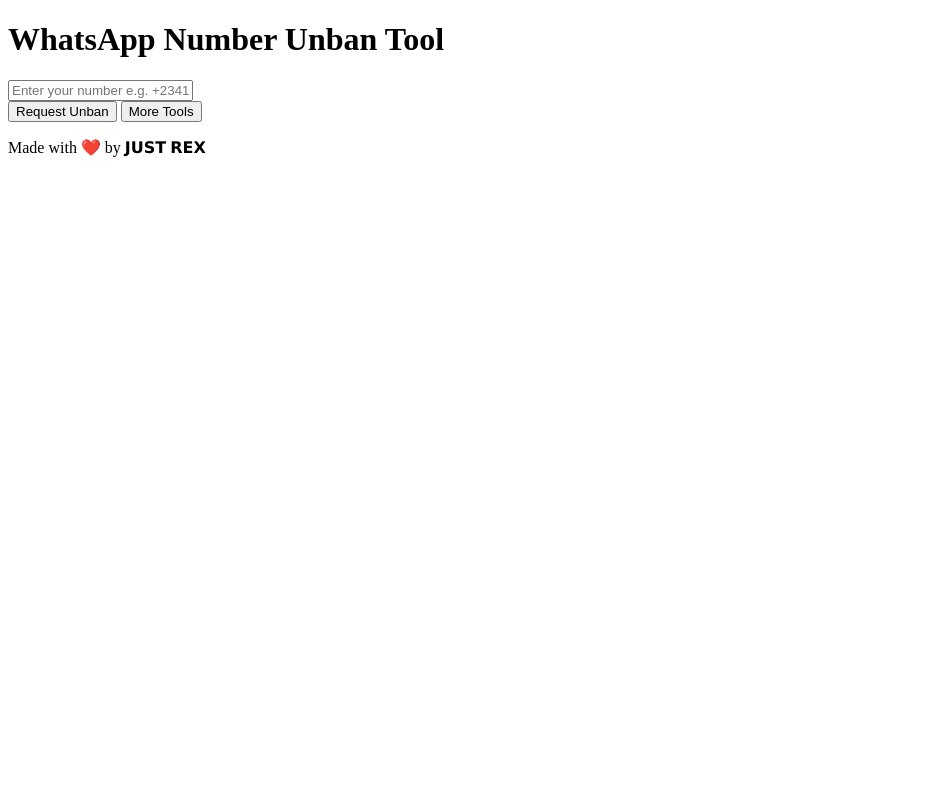
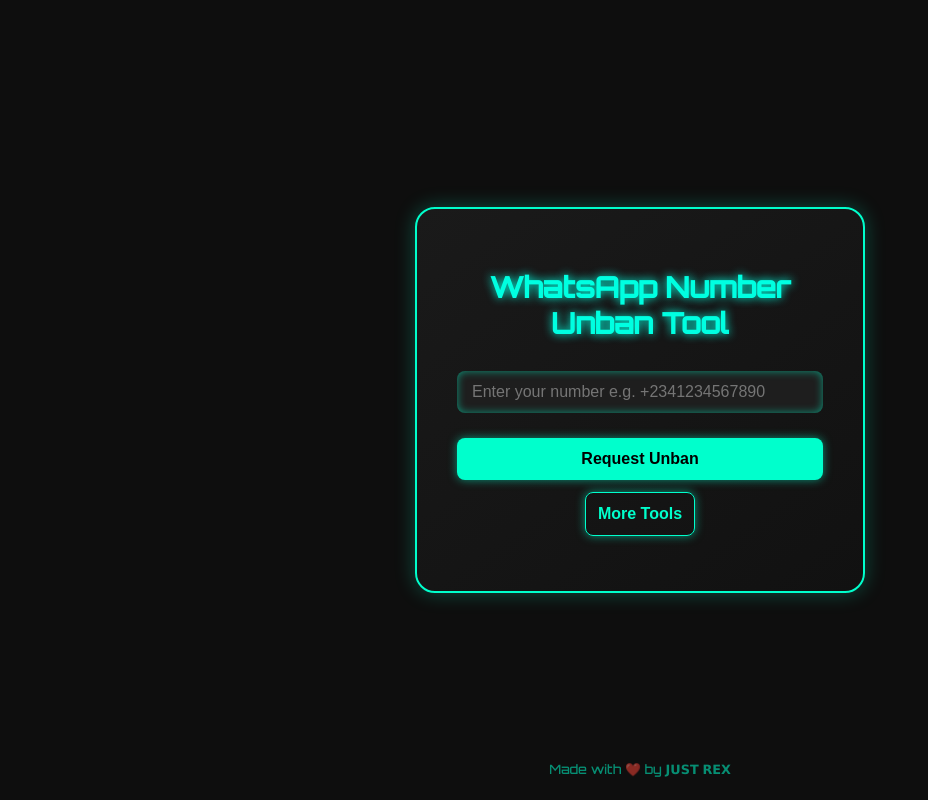
Before and after one commit to itsjust-Rex/unban-tool, a plain HTML site: page index.html in a window 1280 px wide. Shown: the whole page, without its empty margins (0-928 px from the left). Drawn offline with Linux system fonts and the light colour scheme.

Commit message:
Update style.css

```diff
--- a/style.css
+++ b/style.css
@@ -1,47 +1,99 @@
-/* === Background Grid Effect === */
-.background {
-  position: fixed;
-  top: 0;
-  left: 0;
-  width: 100%;
-  height: 100%;
-  background: repeating-linear-gradient(
-      0deg,
-      rgba(0, 255, 204, 0.05),
-      rgba(0, 255, 204, 0.05) 1px,
-      transparent 1px,
-      transparent 20px
-    ),
-    repeating-linear-gradient(
-      90deg,
-      rgba(0, 255, 204, 0.05),
-      rgba(0, 255, 204, 0.05) 1px,
-      transparent 1px,
-      transparent 20px
-    );
-  z-index: -1;
-  animation: pulse 4s infinite;
+@import url('https://fonts.googleapis.com/css2?family=Orbitron:wght@500&display=swap');
+
+* {
+  box-sizing: border-box;
 }
 
-@keyframes pulse {
-  0%, 100% { opacity: 0.3; }
-  50% { opacity: 0.1; }
+body {
+  margin: 0;
+  font-family: 'Orbitron', sans-serif;
+  background: #0e0e0e;
+  color: #00ffcc;
+  display: flex;
+  flex-direction: column;
+  height: 100vh;
+  justify-content: center;
+  align-items: center;
+  overflow: hidden;
 }
 
-/* === Loading Spinner === */
-button.loading::after {
-  content: "";
-  margin-left: 10px;
-  width: 14px;
-  height: 14px;
-  border: 2px solid #000;
-  border-top: 2px solid transparent;
-  border-radius: 50%;
-  display: inline-block;
-  animation: spin 1s linear infinite;
-  vertical-align: middle;
+.container {
+  background: linear-gradient(145deg, #1a1a1a, #111);
+  padding: 40px;
+  border-radius: 20px;
+  border: 2px solid #00ffcc;
+  box-shadow: 0 0 20px #00ffcc44;
+  text-align: center;
+  width: 90%;
+  max-width: 450px;
 }
 
-@keyframes spin {
-  to { transform: rotate(360deg); }
+h1 {
+  font-size: 1.8rem;
+  margin-bottom: 20px;
+  color: #00ffe1;
+  text-shadow: 0 0 10px #00ffe1;
 }
+
+input {
+  width: 100%;
+  padding: 12px 15px;
+  margin-top: 10px;
+  border: none;
+  border-radius: 8px;
+  background: #1e1e1e;
+  color: #00ffcc;
+  font-size: 1rem;
+  outline: none;
+  box-shadow: inset 0 0 8px #00ffcc88;
+}
+
+.buttons {
+  display: flex;
+  flex-direction: column;
+  gap: 12px;
+  margin-top: 25px;
+}
+
+button {
+  padding: 12px;
+  font-size: 1rem;
+  border: none;
+  border-radius: 8px;
+  background: #00ffcc;
+  color: #000;
+  font-weight: bold;
+  cursor: pointer;
+  transition: all 0.3s ease;
+  box-shadow: 0 0 10px #00ffcc88;
+}
+
+button:hover {
+  background: #00ffaa;
+  box-shadow: 0 0 20px #00ffaa99;
+}
+
+button.secondary {
+  background: transparent;
+  color: #00ffcc;
+  border: 1px solid #00ffcc;
+}
+
+button.secondary:hover {
+  background: #00ffcc11;
+}
+
+#status {
+  margin-top: 15px;
+  font-size: 0.9rem;
+  color: #f0f0f0;
+}
+
+footer {
+  position: absolute;
+  bottom: 10px;
+  text-align: center;
+  width: 100%;
+  font-size: 0.8rem;
+  color: #00ffcc88;
+}
```
